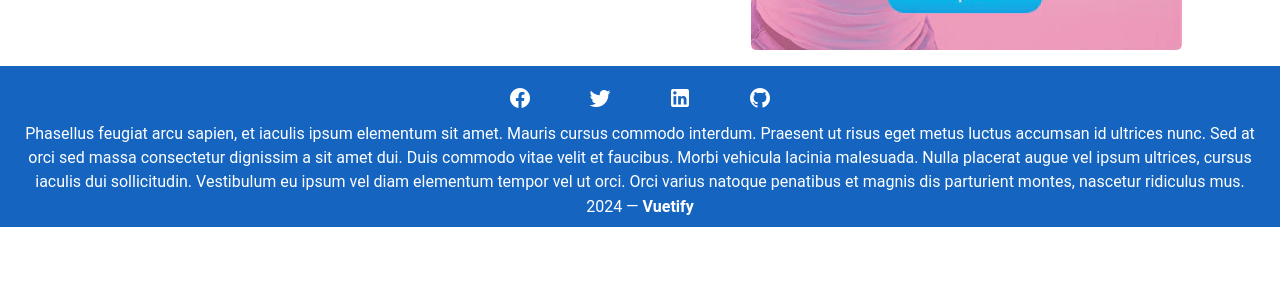
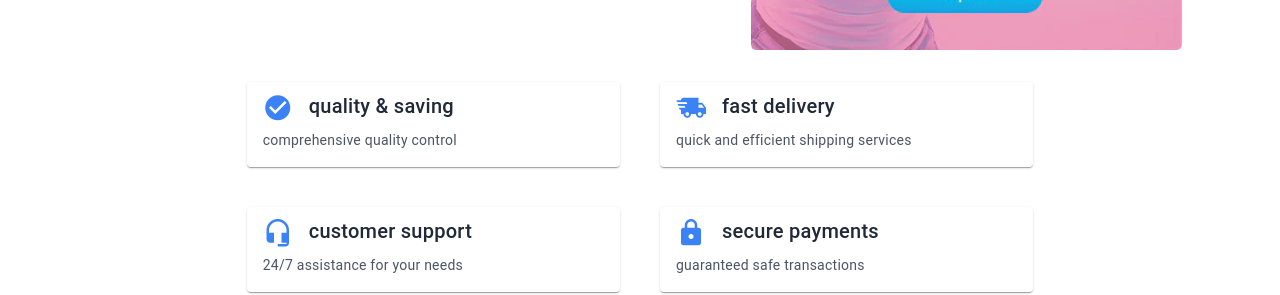
Before and after one commit to Anwar-Barakat/ellemark-plus, a Vue app: page / in a window 1280 px wide. Shown: the part 2505-2800 px from the top of the page. Before the commit the page ends 2732 px from the top, so only its background shows below. Built offline with nearby package versions, Linux system fonts and the light colour scheme; no server answers.

Commit message:
feat: some minor enhancements added

```diff
--- a/src/components/home/FlashDealSection.vue
+++ b/src/components/home/FlashDealSection.vue
@@ -20,19 +20,20 @@
 </template>
 
 <script setup>
-import { onMounted, ref } from "vue";
-import useFlashProductStore from "../../stores/flashProductStore";
-import { storeToRefs } from "pinia";
+
 import { Swiper, SwiperSlide } from "swiper/vue";
 import { Pagination, Navigation } from "swiper";
 import ProductCard from "../ProductCard.vue";
+const modules = [Pagination, Navigation];
 
-const flashProductStore = useFlashProductStore();
-const { flashProducts, loading } = storeToRefs(flashProductStore);
-
-onMounted(() => {
-  flashProductStore.fetchFlashProducts()
-});
-
-const modules = [Pagination, Navigation];
+defineProps({
+  flashProducts: {
+    type: Array,
+    required: true,
+  },
+  loading: {
+    type: Boolean,
+    required: true,
+  },
+})
 </script>
--- a/src/components/home/NewProductSection.vue
+++ b/src/components/home/NewProductSection.vue
@@ -34,7 +34,7 @@ import useNewProductStore from "@/stores/newProductStore";
 
 const newProductStore = useNewProductStore();
 const { newProducts, loading } = storeToRefs(newProductStore);
-
+const modules = [Pagination, Navigation];
 onMounted(() => {
   newProductStore.fetchNewProducts();
 });
--- /dev/null
+++ b/src/components/home/QualityFeatureSection.vue
@@ -0,0 +1,61 @@
+<template>
+  <v-container>
+    <v-row class="gap-4 justify-center">
+      <v-col
+        v-for="(item, index) in data"
+        :key="index"
+        cols="12"
+        md="4"
+        class="p-4 flex justify-center"
+      >
+        <v-card
+          class="w-full max-w-sm bg-gray-50 shadow-md hover:shadow-lg transition-shadow"
+        >
+          <v-card-title
+            class="flex items-center space-x-4 text-lg font-semibold text-gray-800"
+          >
+            <v-icon :icon="item.icon" class="text-blue-500 text-3xl"></v-icon>
+            <span>{{ item.title }}</span>
+          </v-card-title>
+          <v-card-text class="text-gray-600">
+            {{ item.description }}
+          </v-card-text>
+        </v-card>
+      </v-col>
+    </v-row>
+  </v-container>
+</template>
+
+<script setup>
+import { ref } from "vue";
+
+const data = ref([
+  {
+    title: "quality & saving",
+    description: "comprehensive quality control",
+    icon: "mdi-check-circle",
+  },
+  {
+    title: "fast delivery",
+    description: "quick and efficient shipping services",
+    icon: "mdi-truck-fast",
+  },
+  {
+    title: "customer support",
+    description: "24/7 assistance for your needs",
+    icon: "mdi-headset",
+  },
+  {
+    title: "secure payments",
+    description: "guaranteed safe transactions",
+    icon: "mdi-lock",
+  },
+  {
+    title: "eco-friendly",
+    description: "sustainable and green practices",
+    icon: "mdi-leaf",
+  },
+]);
+</script>
+
+<style lang="scss" scoped></style>
--- a/src/views/HomeView.vue
+++ b/src/views/HomeView.vue
@@ -2,9 +2,10 @@
     <BannerSection />
     <FeaturedSection />
     <TopOfferSection />
-    <FlashDealSection />
+    <FlashDealSection :flashProducts="flashProducts" :loading="loading"/>
     <TopCategorySection />
     <NewProductSection />
+    <QualityFeatureSection />
 </template>
 
 <script setup>
@@ -12,8 +13,21 @@ import BannerSection from '../components/home/BannerSection.vue';
 import FeaturedSection from '../components/home/FeaturedSection.vue';
 import FlashDealSection from '../components/home/FlashDealSection.vue';
 import NewProductSection from '../components/home/NewProductSection.vue';
+import QualityFeatureSection from '../components/home/QualityFeatureSection.vue';
 import TopCategorySection from '../components/home/TopCategorySection.vue';
 import TopOfferSection from '../components/home/TopOfferSection.vue';
+
+import useFlashProductStore from '../stores/flashProductStore';
+
+import { onMounted } from "vue";
+import { storeToRefs } from "pinia";
+
+const flashProductStore = useFlashProductStore();
+const { flashProducts, loading } = storeToRefs(flashProductStore);
+
+onMounted(() => {
+  flashProductStore.fetchFlashProducts()
+});
 
 
 </script>
```
